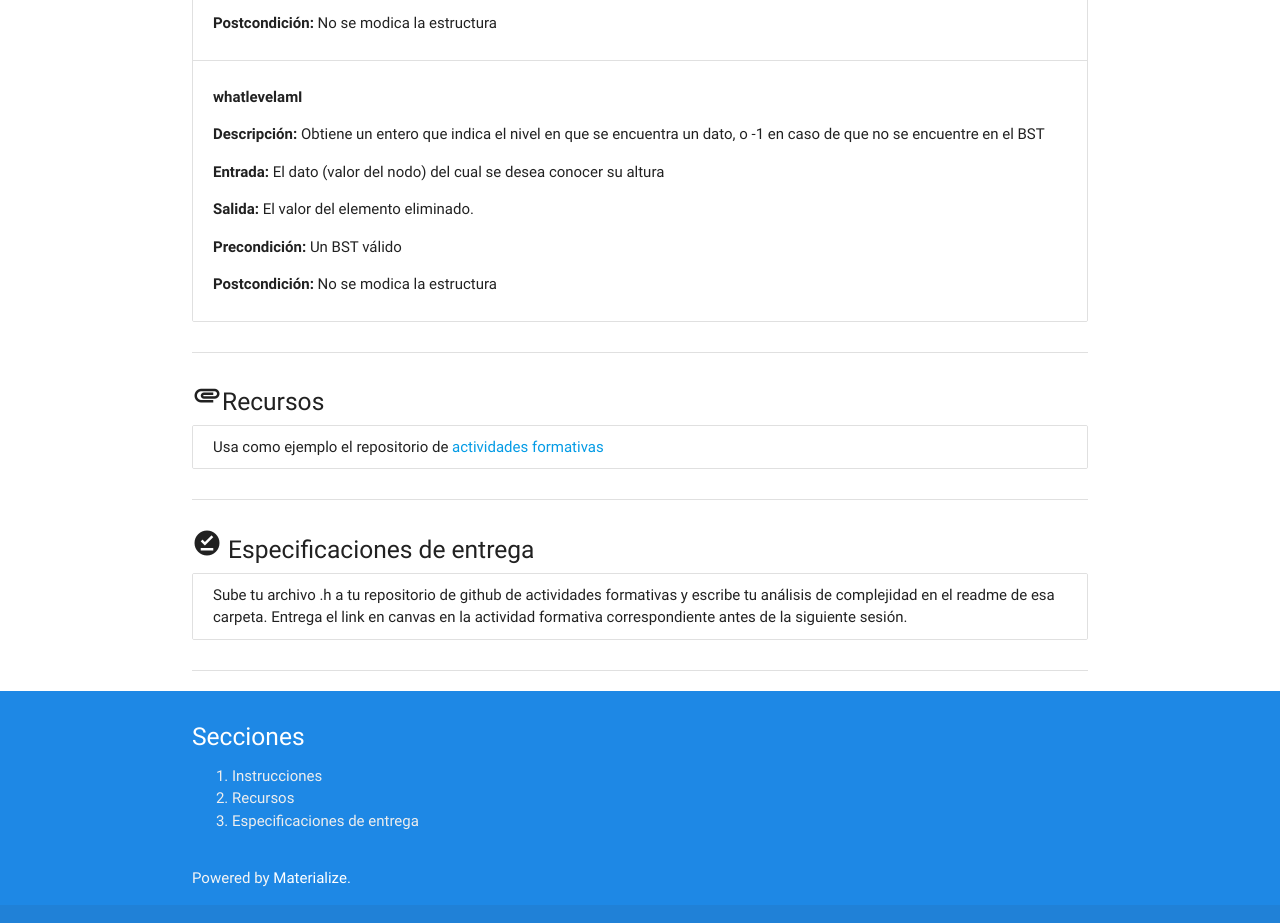
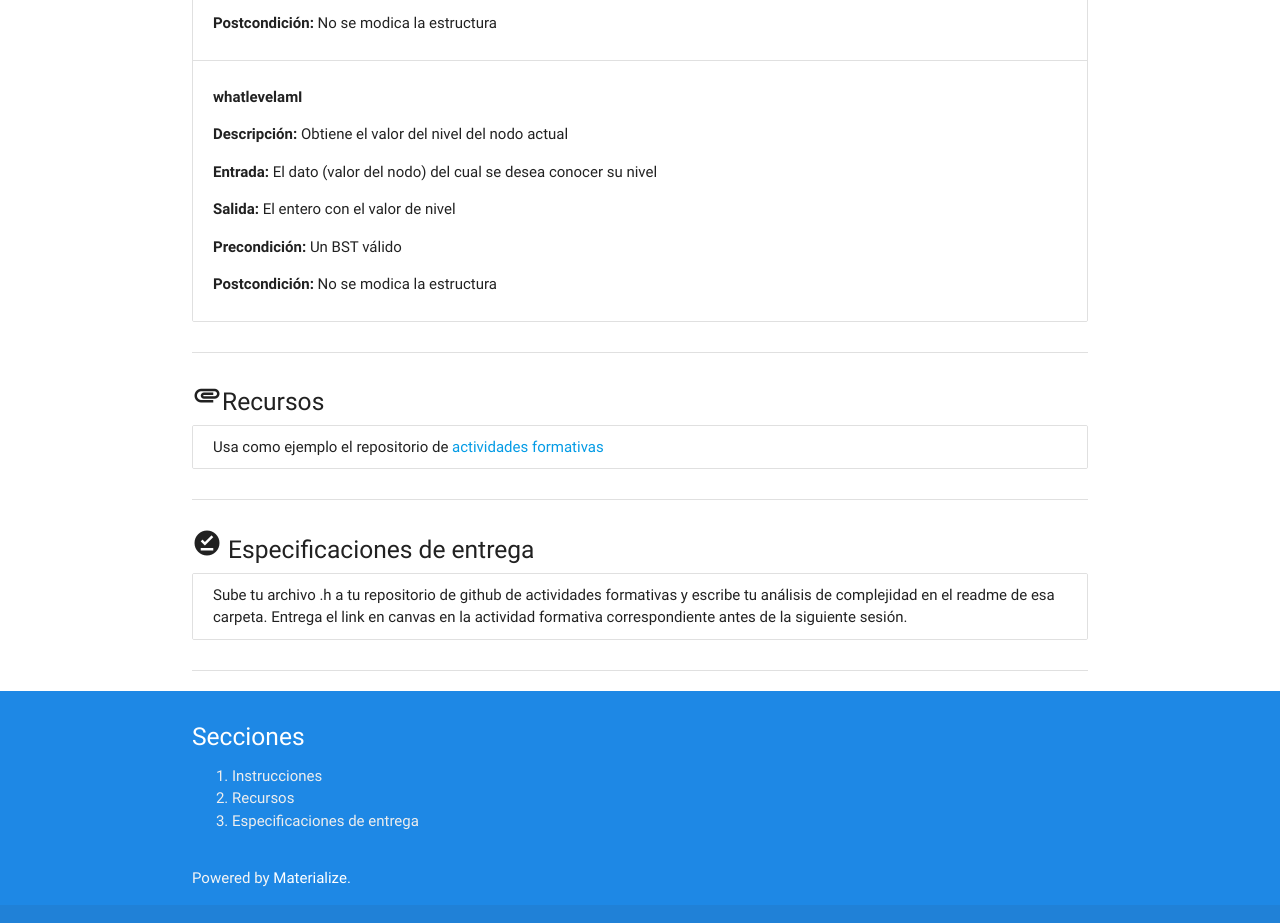
Before and after one commit to benjaminva/TC1031-calendario, a plain HTML site: page formativa_3_1.html in a window 1280 px wide. Shown: the part 1308-2231 px from the top of the page. Drawn offline with nearby package versions, Linux system fonts and the light colour scheme.

Commit message:
Update formativa_3_1.html

```diff
--- a/formativa_3_1.html
+++ b/formativa_3_1.html
@@ -86,10 +86,9 @@
                     </li>
                     <li class="collection-item">
                       <p><b>whatlevelamI</b></p>
-                      <p><b>Descripción:</b> Obtiene un entero que indica el nivel
-                         en que se encuentra un dato, o -1 en caso de que no se encuentre en el BST</p>
-                      <p><b>Entrada:</b> El dato (valor del nodo) del cual se desea conocer  su altura </p>
-                      <p><b>Salida:</b>	El valor del elemento eliminado. </p>
+                      <p><b>Descripción:</b> Obtiene el valor del nivel del nodo actual</p>
+                      <p><b>Entrada:</b> El dato (valor del nodo) del cual se desea conocer su nivel</p>
+                      <p><b>Salida:</b>	El entero con el valor de nivel</p>
                       <p><b>Precondición:</b>		Un BST válido </p>
                       <p><b>Postcondición:</b> No se modica la estructura </p>
                     </li>
```
